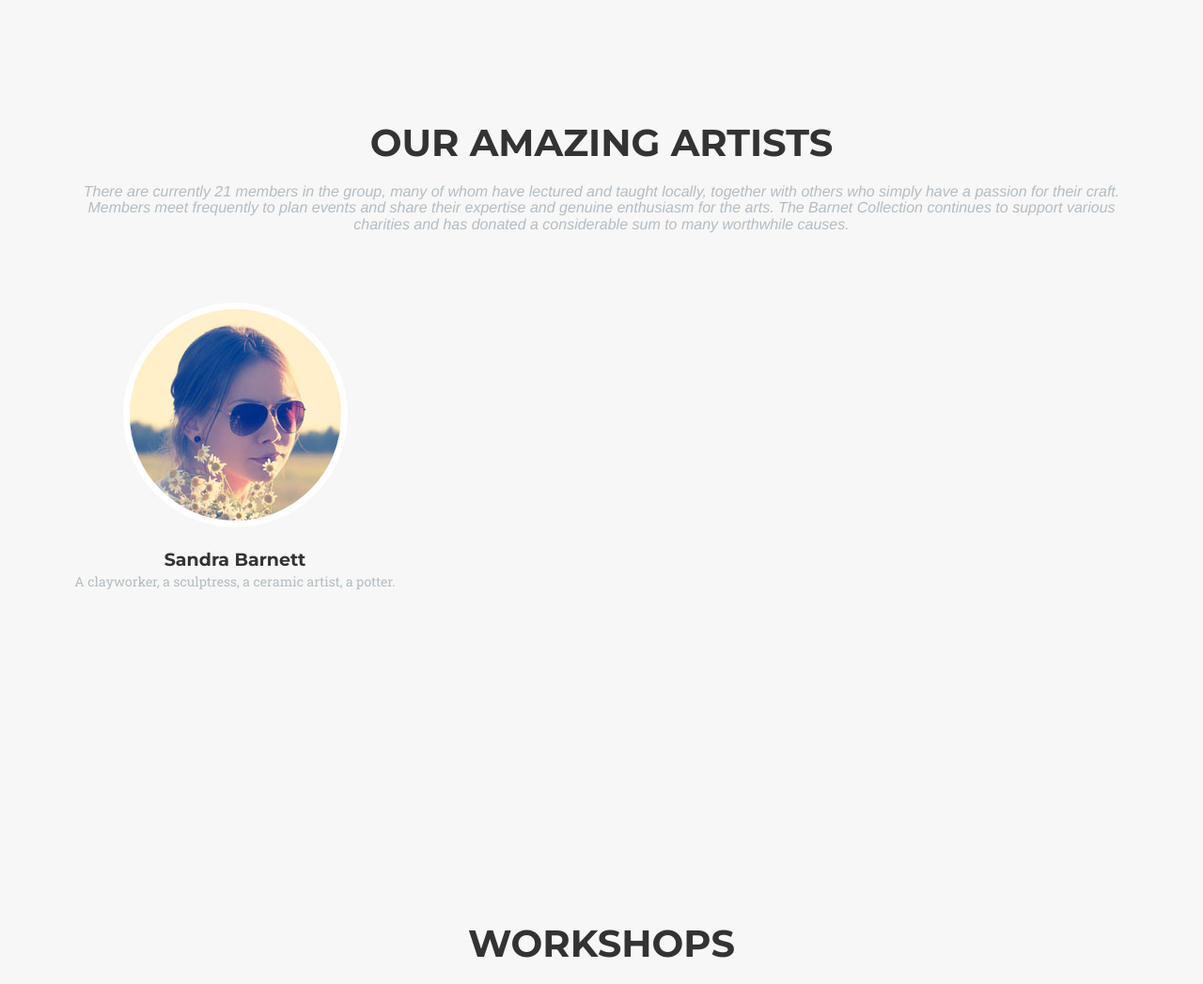
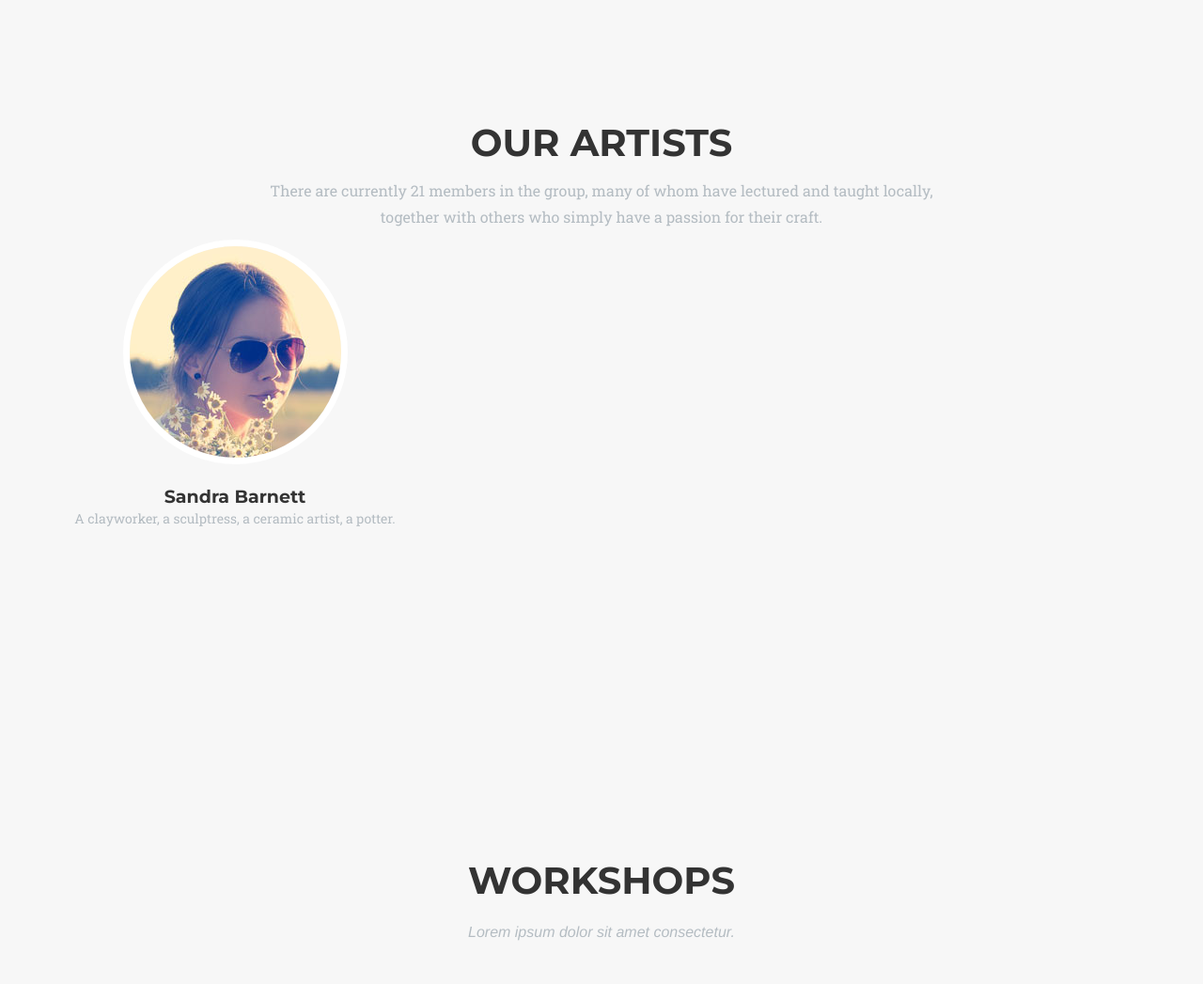
Before and after one commit to lottie189/TheBarnetCollection.org, a Jekyll site: the page built from _posts/2016-10-20-welcome-to-jekyll.markdown, in a window 1280 px wide and 1400 px high, scrolled down 655 px. Shown: the part 123-1170 px from the top of the window at 94% size. Built offline with Jekyll 4.4.1, drawn with Linux system fonts in a browser that asks for light colours; some web fonts are replaced.

Commit message:
Artist intro-text

```diff
--- a/_includes/artists.html
+++ b/_includes/artists.html
@@ -3,9 +3,13 @@
     <div class="container">
         <div class="row">
             <div class="col-lg-12 text-center">
-                <h2 class="section-heading">Our Amazing Artists</h2>
-                <h3 class="section-subheading text-muted">There are currently 21 members in the group, many of whom have lectured and taught locally, together with others who simply have a passion for their craft. Members meet frequently to plan events and share their expertise and genuine enthusiasm for the arts. The Barnet Collection continues to support various charities and has donated a considerable sum to many worthwhile causes.</h3>
+                <h2 class="section-heading">Our Artists</h2>
             </div>
+        </div>
+        <div class="row">
+                <div class="col-lg-8 col-lg-offset-2 text-center">
+                    <p class="large text-muted">There are currently 21 members in the group, many of whom have lectured and taught locally, together with others who simply have a passion for their craft.</p>
+                </div>
         </div>
         <div class="row">
             {% assign artists = (site.pages | where: "layout" , "artists") %} {% for artist in artists %}
@@ -18,10 +22,5 @@
             </div>
             {% endfor %}
         </div>
-        <!-- <div class="row">
-                <div class="col-lg-8 col-lg-offset-2 text-center">
-                    <p class="large text-muted">Lorem ipsum dolor sit amet, consectetur adipisicing elit. Aut eaque, laboriosam veritatis, quos non quis ad perspiciatis, totam corporis ea, alias ut unde.</p>
-                </div>
-            </div> -->
     </div>
 </section>
--- a/_includes/css/agency.css
+++ b/_includes/css/agency.css
@@ -357,6 +357,7 @@ section h3.section-subheading {
     font-size: 16px;
     font-style: italic;
     font-weight: 400;
+    line-height: 1.5;
 }
 
 @media(min-width:768px) {
```
